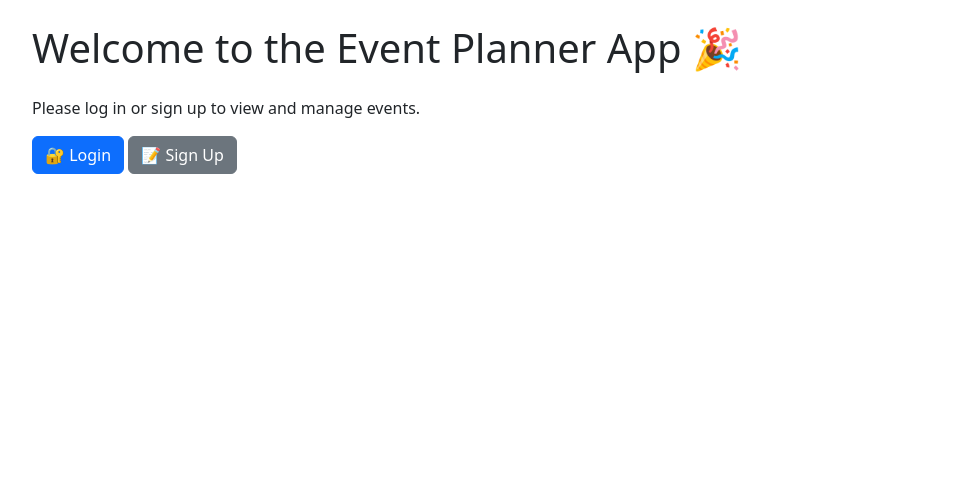
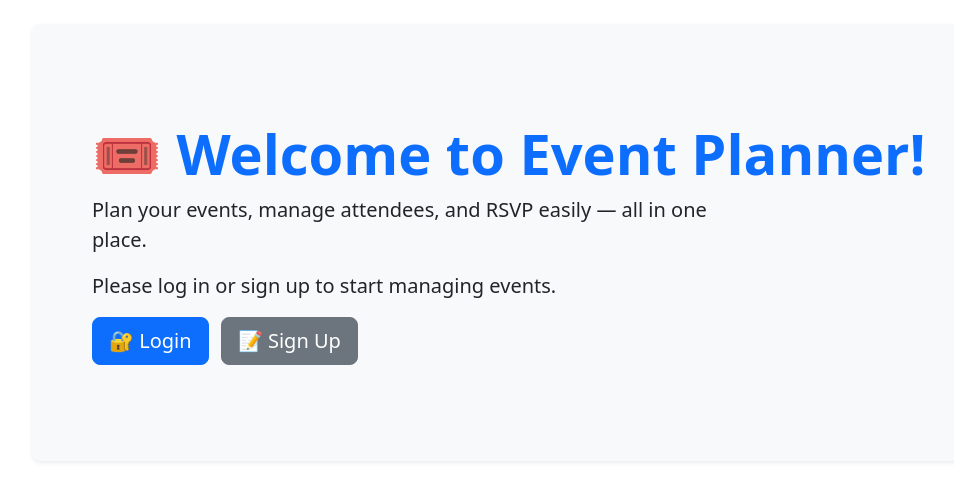
Before and after one commit to ckentz/EventPlanner, a Django app: page / in a window 1280 px wide. Shown: the part 104-605 px from the top of the page, without its empty margins (50-1004 px from the left). Run offline with Django 5.2, Linux system fonts and the light colour scheme.

Commit message:
home.html hero section

```diff
--- a/templates/home.html
+++ b/templates/home.html
@@ -2,18 +2,21 @@
 {% block title %}Home{% endblock %}
 {% block content %}
 
-<h1 class="mb-4">Welcome to the Event Planner App 🎉</h1>
+<div class="p-5 mb-4 bg-light rounded-3 shadow-sm">
+  <div class="container-fluid py-5">
+    <h1 class="display-4 fw-bold text-primary">🎟️ Welcome to Event Planner!</h1>
+    <p class="col-md-8 fs-5">Plan your events, manage attendees, and RSVP easily — all in one place.</p>
 
-{% if user.is_authenticated %}
-    <p>Hello, <strong>{{ user.username }}</strong>! You are logged in.</p>
-    <p>
-        <a href="{% url 'browse_events' %}" class="btn btn-outline-primary">🌍 Browse Events</a>
-        <a href="{% url 'event_list' %}" class="btn btn-outline-secondary">📋 My Events</a>
-    </p>
-{% else %}
-    <p>Please log in or sign up to view and manage events.</p>
-    <a href="{% url 'login' %}" class="btn btn-primary">🔐 Login</a>
-    <a href="{% url 'register' %}" class="btn btn-secondary">📝 Sign Up</a>
-{% endif %}
+    {% if user.is_authenticated %}
+        <p class="lead">Hello, <strong>{{ user.username }}</strong>! You are logged in.</p>
+        <a href="{% url 'browse_events' %}" class="btn btn-primary btn-lg me-2">🌍 Browse Events</a>
+        <a href="{% url 'event_list' %}" class="btn btn-outline-secondary btn-lg">📋 My Events</a>
+    {% else %}
+        <p class="lead">Please log in or sign up to start managing events.</p>
+        <a href="{% url 'login' %}" class="btn btn-primary btn-lg me-2">🔐 Login</a>
+        <a href="{% url 'register' %}" class="btn btn-secondary btn-lg">📝 Sign Up</a>
+    {% endif %}
+  </div>
+</div>
 
 {% endblock %}
```
Also changed, not shown: db.sqlite3.
